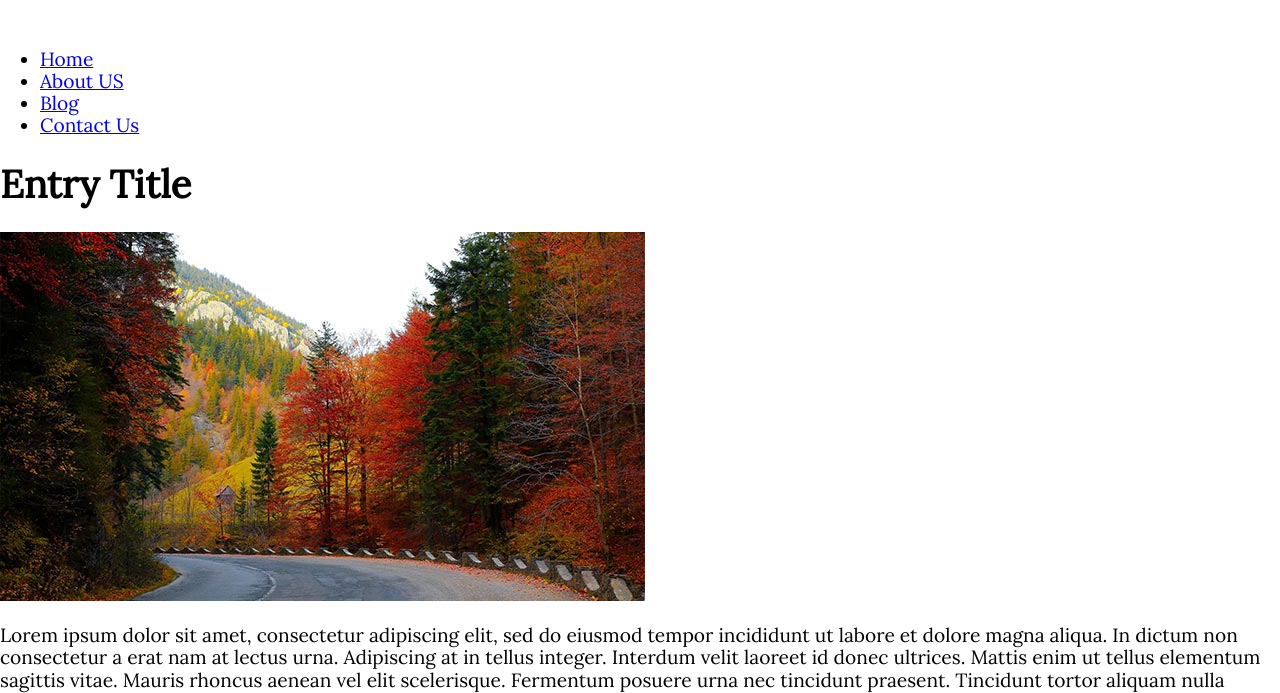
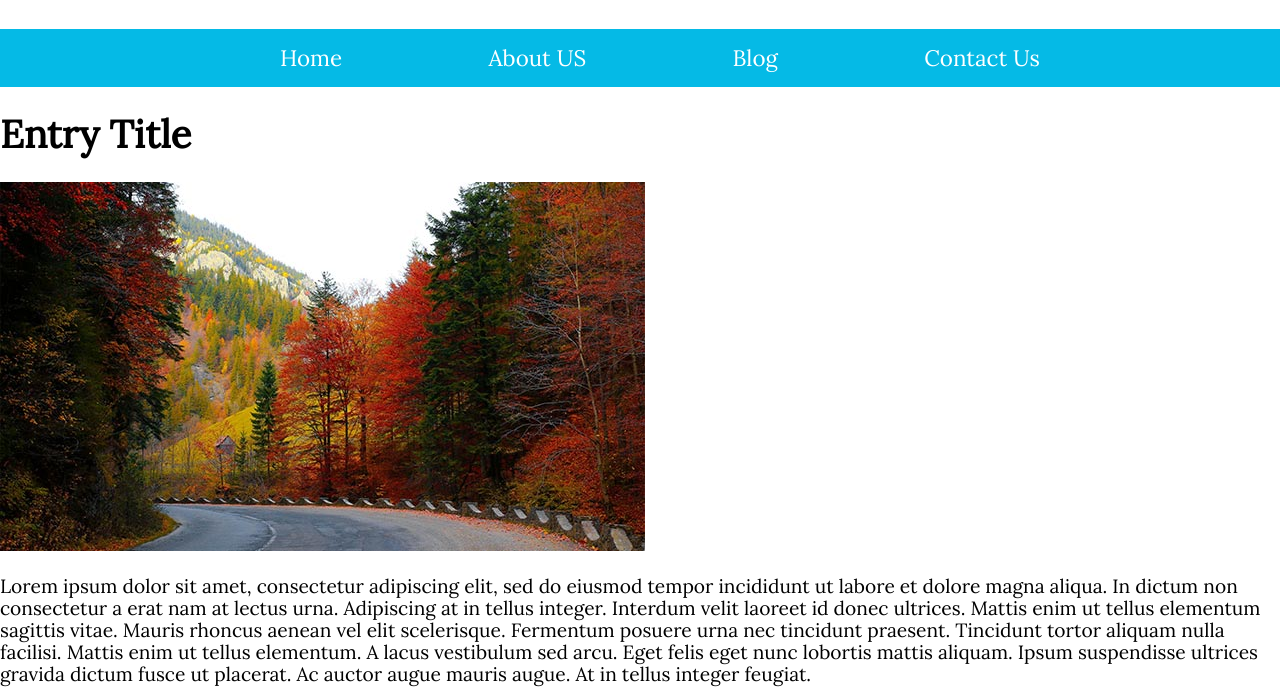
Before and after one commit to gabbydiaz/TravelBlog-HolyGrailLayout, a plain HTML site: page index.html in a window 1280 px wide. Shown: the part 94-787 px from the top of the page. Drawn offline with nearby package versions, Linux system fonts and the light colour scheme.

Commit message:
nav complete

```diff
--- a/css/style.css
+++ b/css/style.css
@@ -23,10 +23,56 @@ html {
       font-size: 1.2rem;
   }
 
-  /*-------- Header styling --------*/
+  /*--------- Header styling ---------*/
   .site-header {
       padding: 2rem 0;
       display: flex;
       justify-content: center;
       align-items: center;
   }
+
+  .site-header img {
+      max-width: 80%;
+  }
+
+/*-------- Navigation styling --------*/
+.main-navigation {
+    background-color: var(--primary);
+    padding: 1rem 0;
+}
+
+.main-navigation ul {
+    max-width: 800px;
+    margin: 0 auto;
+    list-style: none;
+    display: flex;
+    flex-direction: column;
+}
+
+@media (min-width: 768px) {
+    .main-navigation ul {
+        flex-direction: row;
+        justify-content: space-between;
+    }
+}
+
+.main-navigation ul li {
+    margin-bottom: 1rem;
+    text-align: center;
+}
+
+@media (min-width: 768px) {
+    .main-navigation ul li {
+        margin-bottom: 0;
+    }
+}
+
+.main-navigation ul li:last-of-type {
+    margin-bottom: 0;
+}
+
+.main-navigation ul li a {
+    text-decoration: none;
+    color: var(--white);
+    font-size: 1.4rem;
+}
```
